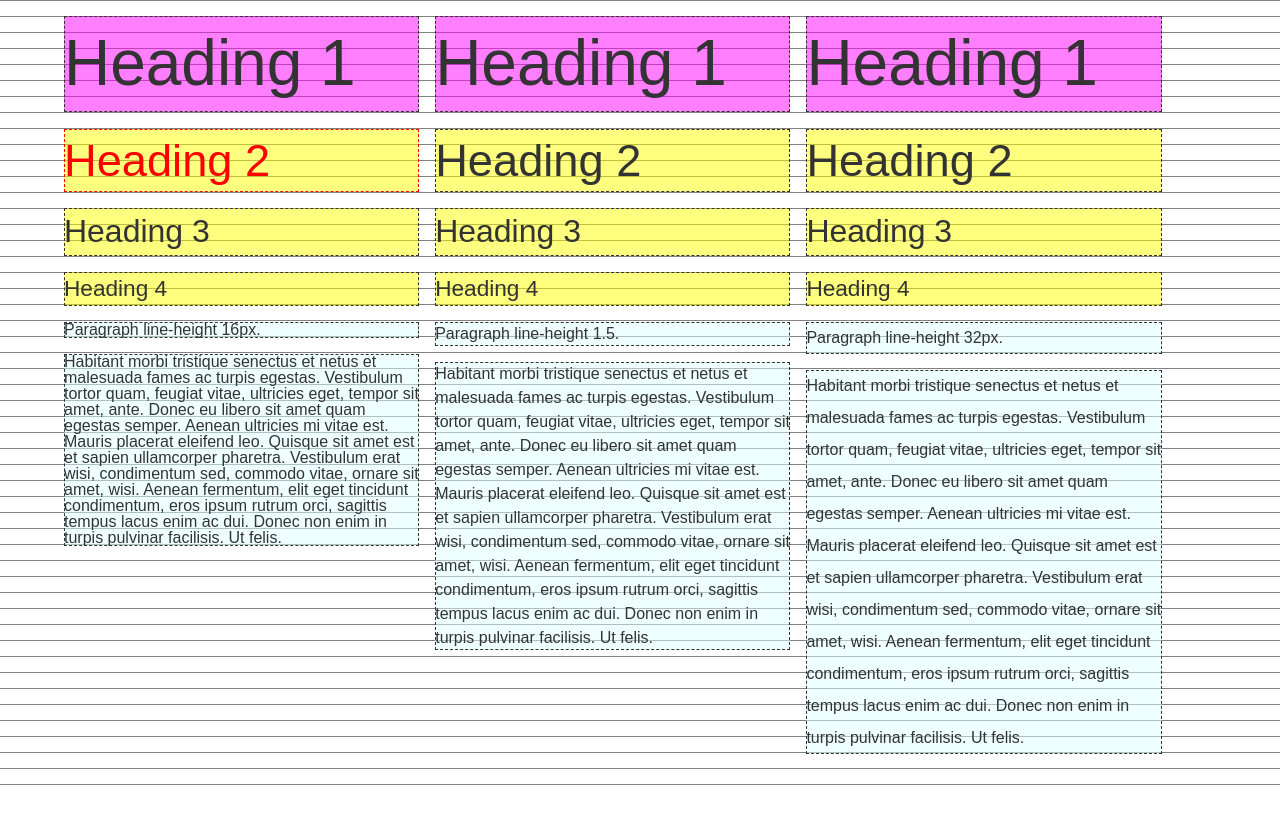
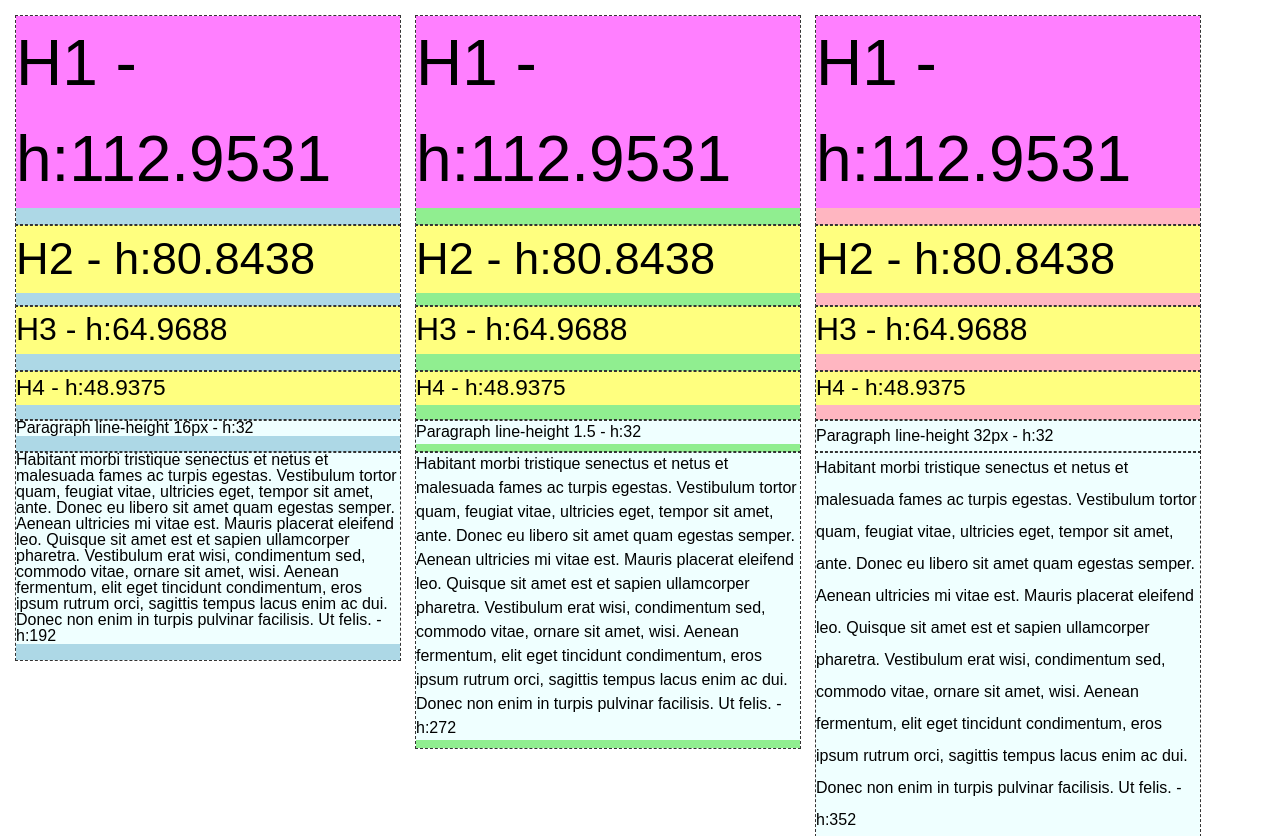
Before and after one commit to MattFredBrooks/BaselineTypeScale, a plain HTML site: page index.html in a window 1280 px wide. Before the commit the page ends 800 px from the top, so only its background shows below. Drawn offline with nearby package versions, Linux system fonts and the light colour scheme; a script that the page names is missing.

Commit message:
Done with baseline, uber jquery by pagey.

```diff
--- a/TS-Aug4th.css
+++ b/TS-Aug4th.css
@@ -1,25 +1,14 @@
 /* Type-scale Augmented Fourth 1.414 - spacing "normalized" */
-html {font-size: 1em;}
+html {
+  font-size: 1rem;
+}
 
 body {
-  background-color: white;
-  /*font-weight: 400;*/
-  /*line-height: 1.45;*/
   line-height: 1.5;
-  color: #333;
 }
 
-p {
-  /*margin-bottom: 1.3em;*/
-  margin-bottom: 1em;
-}
-
-h1, h2, h3, h4 {
-  /*margin: 1.414rem 0 0.5em;*/
+h1, h2, h3, h4, p {
   margin-bottom: 1rem;
-  font-weight: inherit;
-  /*line-height: 1.2;*/
-  /*line-height: 1.5;*/
 }
 
 /* Font size reflects the type-scale */
@@ -29,7 +18,91 @@ h3 {font-size: 1.999em;}
 h4 {font-size: 1.414em;}
 small, .font_small {font-size: 0.707em;}
 
-#hasheadings-isbaselined h2{
-  margin-top:17px;
-  line-height: 1.4;
+/* mt-1 */
+#has-headings-isbaselined .mt-1 h1{
+  /*margin-bottom: 17px;*/
+  margin-bottom: 0px;
+  border-bottom: solid 17px lightblue;
 }
+#has-headings-isbaselined .mt-1 h2{
+  /*margin-bottom: 13px;*/
+  margin-bottom: 0px;
+  border-bottom: solid 13px lightblue;
+}
+#has-headings-isbaselined .mt-1 h3{
+  /*margin-bottom: 17px;*/
+  margin-bottom: 0px;
+  border-bottom: solid 17px lightblue;
+}
+#has-headings-isbaselined .mt-1 h4{
+  /*margin-bottom: 17px;*/
+  margin-bottom: 0px;
+  border-bottom: solid 15px lightblue;
+}
+#has-headings-isbaselined .mt-1 p{
+  /*margin-bottom: 1rem;*/
+  margin-bottom: 0px;
+  border-bottom: solid 1rem lightblue;
+}
+
+
+/* mt-2 */
+#has-headings-isbaselined .mt-2 h1{
+  /*margin-bottom: 17px;*/
+  margin-bottom: 0px;
+  border-bottom: solid 17px lightgreen;
+}
+#has-headings-isbaselined .mt-2 h2{
+  /*margin-bottom: 13px;*/
+  margin-bottom: 0px;
+  border-bottom: solid 13px lightgreen;
+}
+#has-headings-isbaselined .mt-2 h3{
+  /*margin-bottom: 17px;*/
+  margin-bottom: 0px;
+  border-bottom: solid 17px lightgreen;
+}
+#has-headings-isbaselined .mt-2 h4{
+  /*margin-bottom: 17px;*/
+  margin-bottom: 0px;
+  border-bottom: solid 15px lightgreen;
+}
+#has-headings-isbaselined .mt-2 p{
+  /*margin-bottom: 1rem;*/
+  margin-bottom: 0px;
+  border-bottom: solid 8px lightgreen;
+}
+
+/* mt-3 */
+#has-headings-isbaselined .mt-3 h1{
+  /*margin-bottom: 17px;*/
+  margin-bottom: 0px;
+  border-bottom: solid 17px lightpink;
+}
+#has-headings-isbaselined .mt-3 h2{
+  /*margin-bottom: 13px;*/
+  margin-bottom: 0px;
+  border-bottom: solid 13px lightpink;
+}
+#has-headings-isbaselined .mt-3 h3{
+  /*margin-bottom: 17px;*/
+  margin-bottom: 0px;
+  border-bottom: solid 17px lightpink;
+}
+#has-headings-isbaselined .mt-3 h4{
+  /*margin-bottom: 17px;*/
+  margin-bottom: 0px;
+  border-bottom: solid 15px lightpink;
+}
+#has-headings-isbaselined .mt-3 p{
+  /*margin-bottom: 1rem;*/
+  margin-bottom: 0px;
+  border-bottom: solid 0px lightpink;
+}
+
+/* Switch colours on/off */
+#has-headings-isbaselined h1, #has-headings-isbaselined h2, #has-headings-isbaselined  h3, #has-headings-isbaselined  h4, #has-headings-isbaselined  h4, .mt-1 p, .mt-2 p, .mt-3 p, .mt-1 h1, .mt-2 h1, .mt-3 h1, .mt-1 h2, .mt-2 h2, .mt-3 h2, .mt-1 h3, .mt-2 h3, .mt-3 h3, .mt-1 h4, .mt-2 h4, .mt-3 h4 {
+  /*border-color: transparent;
+  background-color: rgba(0,0,0, 0);
+  outline: dashed 0px orange;*/
+}
--- a/TS-modules.css
+++ b/TS-modules.css
@@ -10,13 +10,14 @@
 
 /*Module styles*/
 body{
-  max-width:1500px;
-  margin:auto;
-  padding: 0px 3rem;
+  /*max-width:1500px;*/
+  /*margin:auto;*/
+  /*padding: 0px 3rem;*/
   font-family: sans-serif;
   /* Demonstrate the vertical rhythm at 16px*/
-  background-image: linear-gradient(grey 1px, transparent 1px);
-  background-size: 100% 16px;
+  /*background-image: linear-gradient(grey 1px, transparent 1px);
+  background-size: 100% 15px;
+  background-position-y: 1px;*/
 }
 
 /* Display separate modules of text for comparison */
@@ -40,31 +41,31 @@ body{
 .mt-1 h1, .mt-2 h1, .mt-3 h1 {
   background-color: rgba(255,0,255, 0.5);
   outline: dashed 1px #333;
-  outline-offset: -1px;
+
 }
 
 .mt-1 h2, .mt-2 h2, .mt-3 h2 {
   background-color: rgba(255,255,0, 0.5);
   outline: dashed 1px #333;
-  outline-offset: -1px;
+
 }
 
 .mt-1 h3, .mt-2 h3, .mt-3 h3 {
   background-color: rgba(255,255,0, 0.5);
   outline: dashed 1px #333;
-  outline-offset: -1px;
+
 }
 
 .mt-1 h4, .mt-2 h4, .mt-3 h4 {
   background-color: rgba(255,255,0, 0.5);
   outline: dashed 1px #333;
-  outline-offset: -1px;
+
 }
 
 .mt-1 p, .mt-2 p, .mt-3 p {
   background-color: rgba(224,255,255, 0.5);
   outline: dashed 1px #333;
-  outline-offset: -1px;
+
 }
 
 .mt-1 p{
--- a/index.html
+++ b/index.html
@@ -49,63 +49,50 @@
           <p>Habitant morbi tristique senectus et netus et malesuada fames ac turpis egestas. Vestibulum tortor quam, feugiat vitae, ultricies eget, tempor sit amet, ante. Donec eu libero sit amet quam egestas semper. Aenean ultricies mi vitae est. Mauris placerat eleifend leo. Quisque sit amet est et sapien ullamcorper pharetra. Vestibulum erat wisi, condimentum sed, commodo vitae, ornare sit amet, wisi. Aenean fermentum, elit eget tincidunt condimentum, eros ipsum rutrum orci, sagittis tempus lacus enim ac dui. Donec non enim in turpis pulvinar facilisis. Ut felis.</p>
           </div>
       </div> -->
-      <div id="hasheadings-isbaselined">
+
+      <div id="has-headings-isbaselined">
           <!-- <h4 class="mt-title">Baselined</h4> -->
-          <div class="module-text mt-1">
-          <h1>Heading 1</h1>
-          <h2>Heading 2</h2>
-          <h3>Heading 3</h3>
-          <h4>Heading 4</h4>
-          <p>Paragraph line-height 16px.</p>
+          <div class="module-text mt-1 column">
+          <h1>H1</h1>
+          <h2>H2</h2>
+          <h3>H3</h3>
+          <h4>H4</h4>
+          <p>Paragraph line-height 16px</p>
           <p>Habitant morbi tristique senectus et netus et malesuada fames ac turpis egestas. Vestibulum tortor quam, feugiat vitae, ultricies eget, tempor sit amet, ante. Donec eu libero sit amet quam egestas semper. Aenean ultricies mi vitae est. Mauris placerat eleifend leo. Quisque sit amet est et sapien ullamcorper pharetra. Vestibulum erat wisi, condimentum sed, commodo vitae, ornare sit amet, wisi. Aenean fermentum, elit eget tincidunt condimentum, eros ipsum rutrum orci, sagittis tempus lacus enim ac dui. Donec non enim in turpis pulvinar facilisis. Ut felis.</p>
           </div>
 
-          <div class="module-text mt-2">
-          <h1>Heading 1</h1>
-          <h2>Heading 2</h2>
-          <h3>Heading 3</h3>
-          <h4>Heading 4</h4>
-          <p>Paragraph line-height 1.5.</p>
+          <div class="module-text mt-2 column">
+          <h1>H1</h1>
+          <h2>H2</h2>
+          <h3>H3</h3>
+          <h4>H4</h4>
+          <p>Paragraph line-height 1.5</p>
           <p>Habitant morbi tristique senectus et netus et malesuada fames ac turpis egestas. Vestibulum tortor quam, feugiat vitae, ultricies eget, tempor sit amet, ante. Donec eu libero sit amet quam egestas semper. Aenean ultricies mi vitae est. Mauris placerat eleifend leo. Quisque sit amet est et sapien ullamcorper pharetra. Vestibulum erat wisi, condimentum sed, commodo vitae, ornare sit amet, wisi. Aenean fermentum, elit eget tincidunt condimentum, eros ipsum rutrum orci, sagittis tempus lacus enim ac dui. Donec non enim in turpis pulvinar facilisis. Ut felis.</p>
           </div>
 
-          <div class="module-text mt-3">
-          <h1>Heading 1</h1>
-          <h2>Heading 2</h2>
-          <h3>Heading 3</h3>
-          <h4>Heading 4</h4>
-          <p>Paragraph line-height 32px.</p>
+          <div class="module-text mt-3 column">
+          <h1>H1</h1>
+          <h2>H2</h2>
+          <h3>H3</h3>
+          <h4>H4</h4>
+          <p>Paragraph line-height 32px</p>
           <p>Habitant morbi tristique senectus et netus et malesuada fames ac turpis egestas. Vestibulum tortor quam, feugiat vitae, ultricies eget, tempor sit amet, ante. Donec eu libero sit amet quam egestas semper. Aenean ultricies mi vitae est. Mauris placerat eleifend leo. Quisque sit amet est et sapien ullamcorper pharetra. Vestibulum erat wisi, condimentum sed, commodo vitae, ornare sit amet, wisi. Aenean fermentum, elit eget tincidunt condimentum, eros ipsum rutrum orci, sagittis tempus lacus enim ac dui. Donec non enim in turpis pulvinar facilisis. Ut felis.</p>
           </div>
       </div>
     <script>
-      var xh1 = $(".mt-1 h1").offset();
-      var xh2 = $(".mt-1 h2").offset();
-      var xh3 = $(".mt-1 h3").offset();
-      //alert("Top: " + x.top + " Left: " + x.left + " Modulus: " + x.top%16);
-      var mh1 = xh1.top%16;
-      var mh2 = xh2.top%16;
-      var mh3 = xh3.top%16;
+      $.each($('.column *'), function(index, value) {
+        $(this).append(" - h:" + $(this).outerHeight(true))
+      })
+    </script>
 
-      // var mh1b = xh1.bottom%16;
-      // var mh2b = xh2.bottom%16;
-      // var mh3b = xh3.bottom%16;
+    <script src="http://files.keyes.ie/things/baseliner/baseliner-latest.min.js"></script>
+    <script>
+        //draws vertical grid lines
+        window.onload = function() {
+            baseliner = new Baseliner({'gridColor': 'red', 'gridHeight': 16, 'gridOffset': 4});
+        }
+    </script>
 
-      if (mh1 != 0)
-      {
-        $(".mt-1 h1").css("color", "#ff0000");
-        $(".mt-1 h1").css("outline-color", "#ff0000");
-      }
-      else if (mh2 != 0) {
-        $(".mt-1 h2").css("color", "#ff0000");
-        $(".mt-1 h2").css("outline-color", "#ff0000");
-      }
-      else if (mh3 != 0) {
-        $(".mt-1 h3").css("color", "#ff0000");
-        $(".mt-1 h3").css("outline-color", "#ff0000");
-      }
-      var h = $(".mt-1 h1" ).height();
-      alert(h);
-    </script>
+
     </body>
 </html>
```
